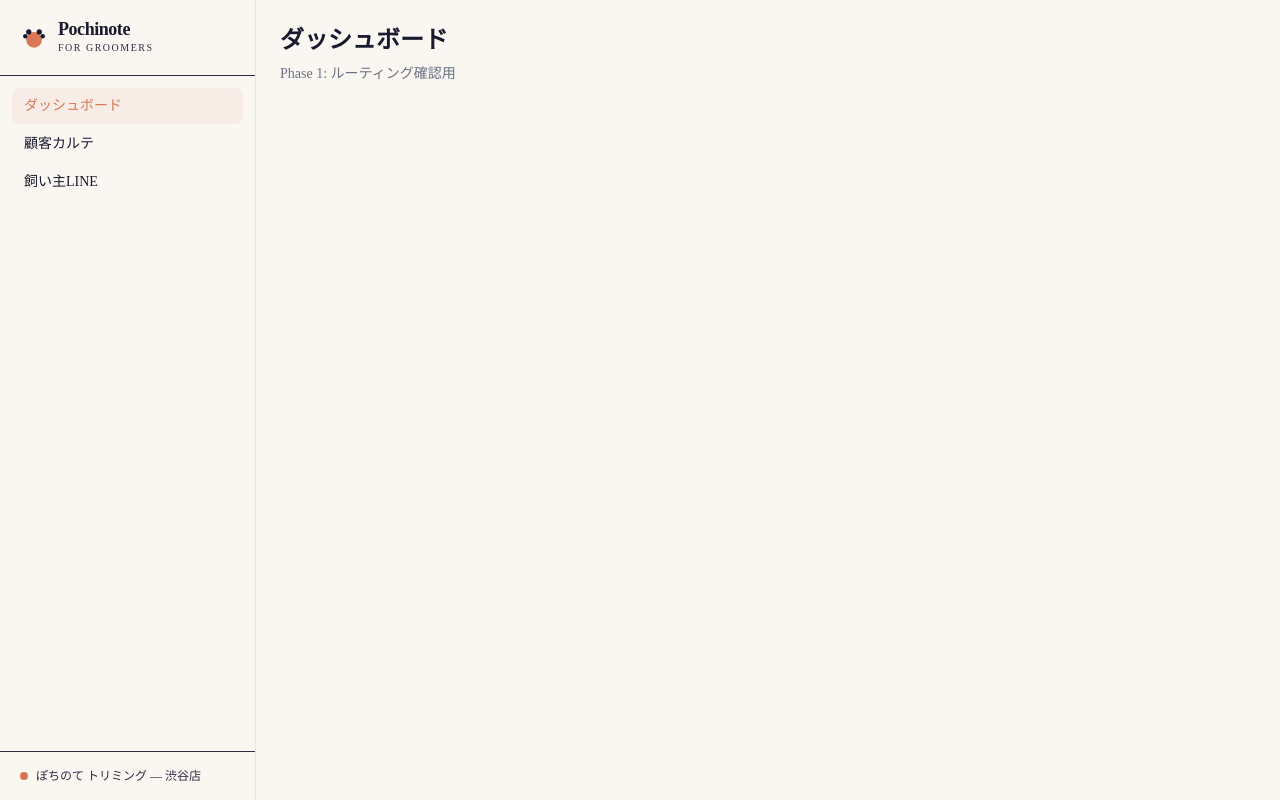
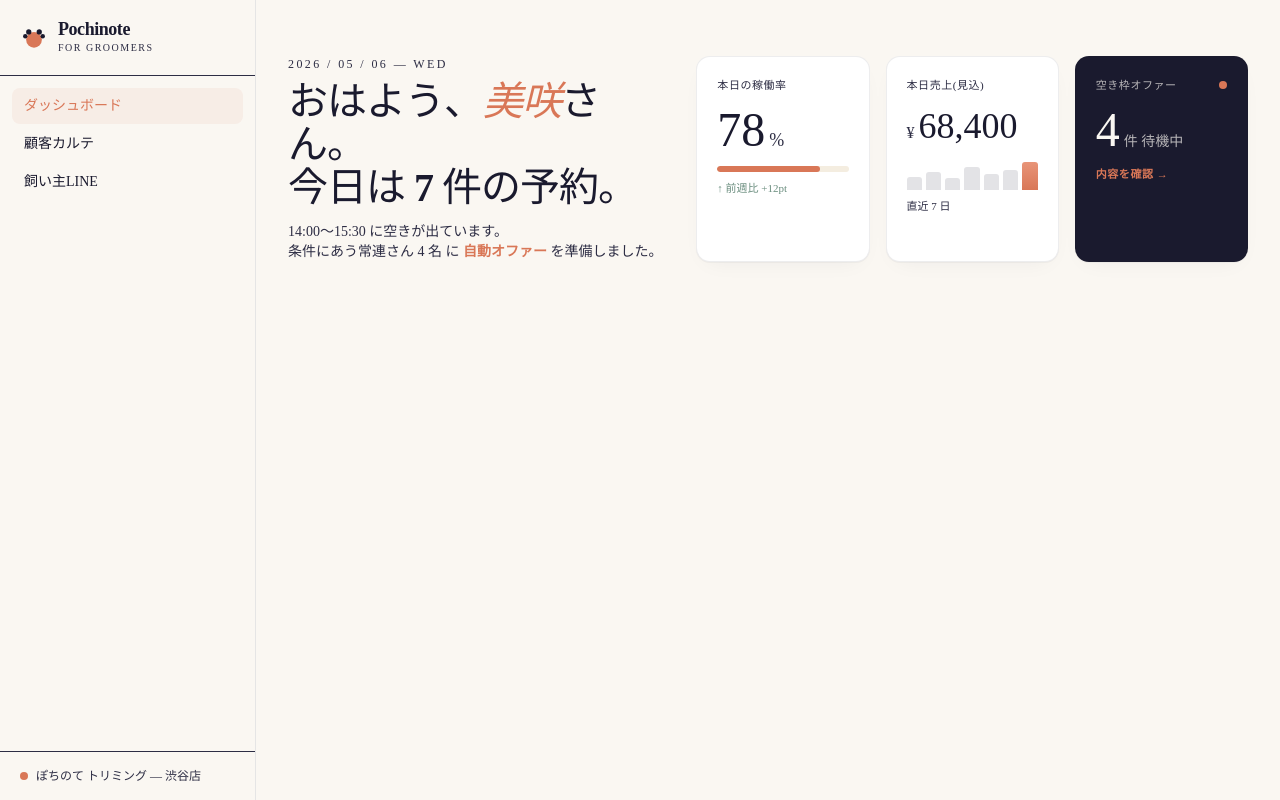
Before and after one commit to taihei19940314-droid/pochinote, a Next.js app: page /dashboard in a window 1280 px wide. Built offline with nearby package versions, Linux system fonts and the light colour scheme.

Commit message:
feat: ダッシュボードHeroセクション実装(挨拶+KPI3カード)

```diff
--- a/src/app/dashboard/page.tsx
+++ b/src/app/dashboard/page.tsx
@@ -1,8 +1,92 @@
+function getGreeting(hour: number) {
+  if (hour < 12) return "おはよう";
+  if (hour < 17) return "こんにちは";
+  return "こんばんは";
+}
+
+const DAYS = ["Sun", "Mon", "Tue", "Wed", "Thu", "Fri", "Sat"];
+
+const barHeights = [40, 55, 35, 70, 50, 60, 85];
+
 export default function DashboardPage() {
+  const now = new Date();
+  const greeting = getGreeting(now.getHours());
+  const dateLabel = `${now.getFullYear()} / ${String(now.getMonth() + 1).padStart(2, "0")} / ${String(now.getDate()).padStart(2, "0")} — ${DAYS[now.getDay()]}`;
+
   return (
-    <div>
-      <h1 className="font-display text-2xl font-semibold">ダッシュボード</h1>
-      <p className="mt-2 text-sm text-gray-500">Phase 1: ルーティング確認用</p>
+    <div className="max-w-5xl mx-auto py-8 px-2">
+      {/* Hero strip */}
+      <div className="grid grid-cols-12 gap-5 mb-8">
+
+        {/* Greeting */}
+        <div className="col-span-5">
+          <div className="text-xs tracking-[0.2em] uppercase mb-2" style={{ color: "var(--ink-soft)" }}>
+            {dateLabel}
+          </div>
+          <h1 className="font-display text-[40px] leading-[1.08] font-light tracking-tight" style={{ color: "var(--ink)" }}>
+            {greeting}、<span className="italic" style={{ color: "var(--terra)" }}>美咲</span>さん。<br />
+            今日は <span className="font-semibold">7</span> 件の予約。
+          </h1>
+          <p className="text-sm mt-3" style={{ color: "var(--ink-soft)" }}>
+            14:00〜15:30 に空きが出ています。<br />
+            条件にあう常連さん 4 名 に{" "}
+            <span className="font-semibold" style={{ color: "var(--terra)" }}>自動オファー</span>
+            {" "}を準備しました。
+          </p>
+        </div>
+
+        {/* KPI cards */}
+        <div className="col-span-7 grid grid-cols-3 gap-4">
+
+          {/* 稼働率 */}
+          <div className="card p-5">
+            <div className="text-[11px] tracking-wider uppercase mb-3" style={{ color: "var(--ink-soft)" }}>本日の稼働率</div>
+            <div className="flex items-baseline gap-1">
+              <span className="font-display text-5xl font-light">78</span>
+              <span className="text-lg" style={{ color: "var(--ink-soft)" }}>%</span>
+            </div>
+            <div className="mt-3 h-1.5 rounded-full overflow-hidden" style={{ background: "var(--paper-warm)" }}>
+              <div className="h-full rounded-full" style={{ width: "78%", background: "var(--terra)" }} />
+            </div>
+            <div className="text-[11px] font-medium mt-2" style={{ color: "var(--sage)" }}>↑ 前週比 +12pt</div>
+          </div>
+
+          {/* 売上 */}
+          <div className="card p-5">
+            <div className="text-[11px] tracking-wider uppercase mb-3" style={{ color: "var(--ink-soft)" }}>本日売上(見込)</div>
+            <div className="flex items-baseline gap-1">
+              <span className="text-base" style={{ color: "var(--ink-soft)" }}>¥</span>
+              <span className="font-display text-4xl font-light">68,400</span>
+            </div>
+            <div className="flex items-end gap-1 mt-3 h-8">
+              {barHeights.map((h, i) => (
+                <div
+                  key={i}
+                  className={i === barHeights.length - 1 ? "bar flex-1" : "bar-muted flex-1"}
+                  style={{ height: `${h}%` }}
+                />
+              ))}
+            </div>
+            <div className="text-[11px] mt-2" style={{ color: "var(--ink-soft)" }}>直近 7 日</div>
+          </div>
+
+          {/* オファー */}
+          <div className="card p-5" style={{ background: "var(--ink)", color: "var(--paper)" }}>
+            <div className="flex items-center justify-between mb-3">
+              <div className="text-[11px] tracking-wider uppercase opacity-70">空き枠オファー</div>
+              <span className="w-2 h-2 rounded-full" style={{ background: "var(--terra)" }} />
+            </div>
+            <div className="flex items-baseline gap-1">
+              <span className="font-display text-5xl font-light">4</span>
+              <span className="text-sm opacity-70">件 待機中</span>
+            </div>
+            <div className="mt-3 text-[11px] font-semibold tracking-wider uppercase" style={{ color: "var(--terra)" }}>
+              内容を確認 →
+            </div>
+          </div>
+
+        </div>
+      </div>
     </div>
   );
 }
```
